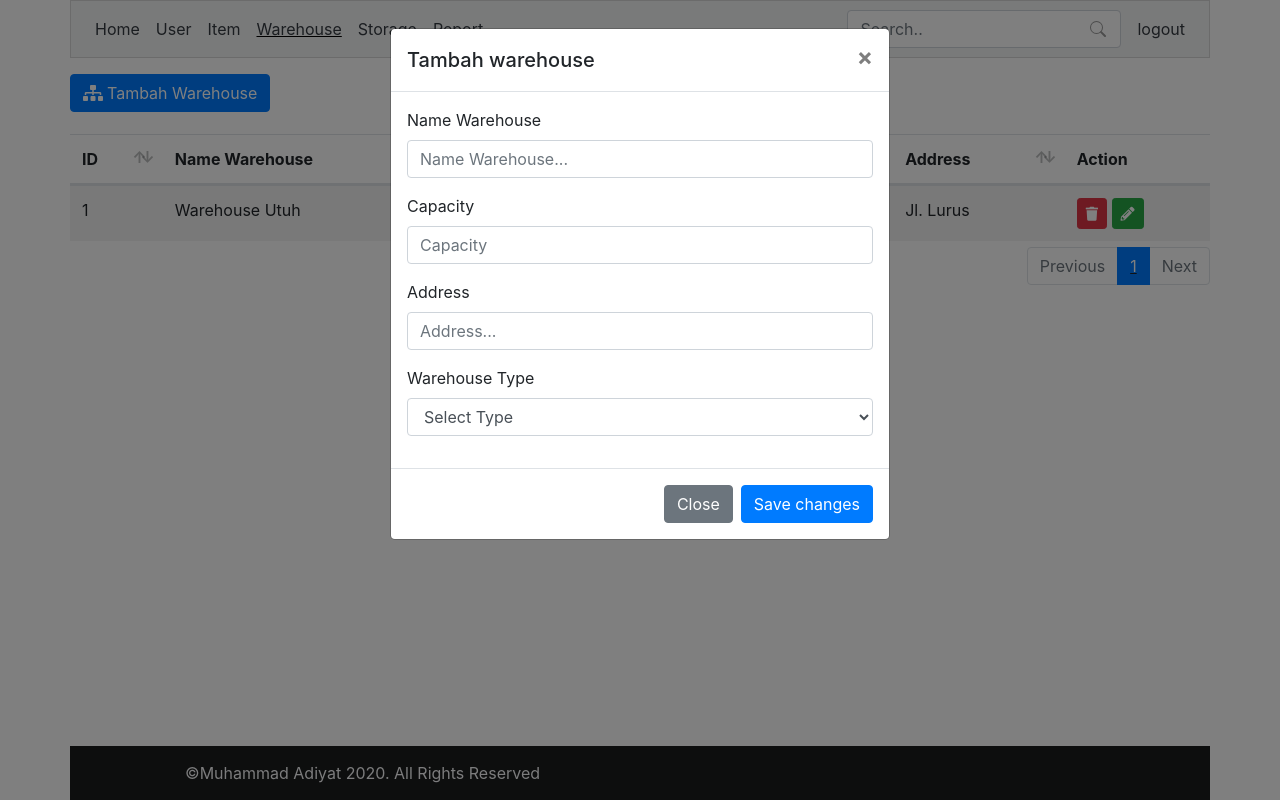
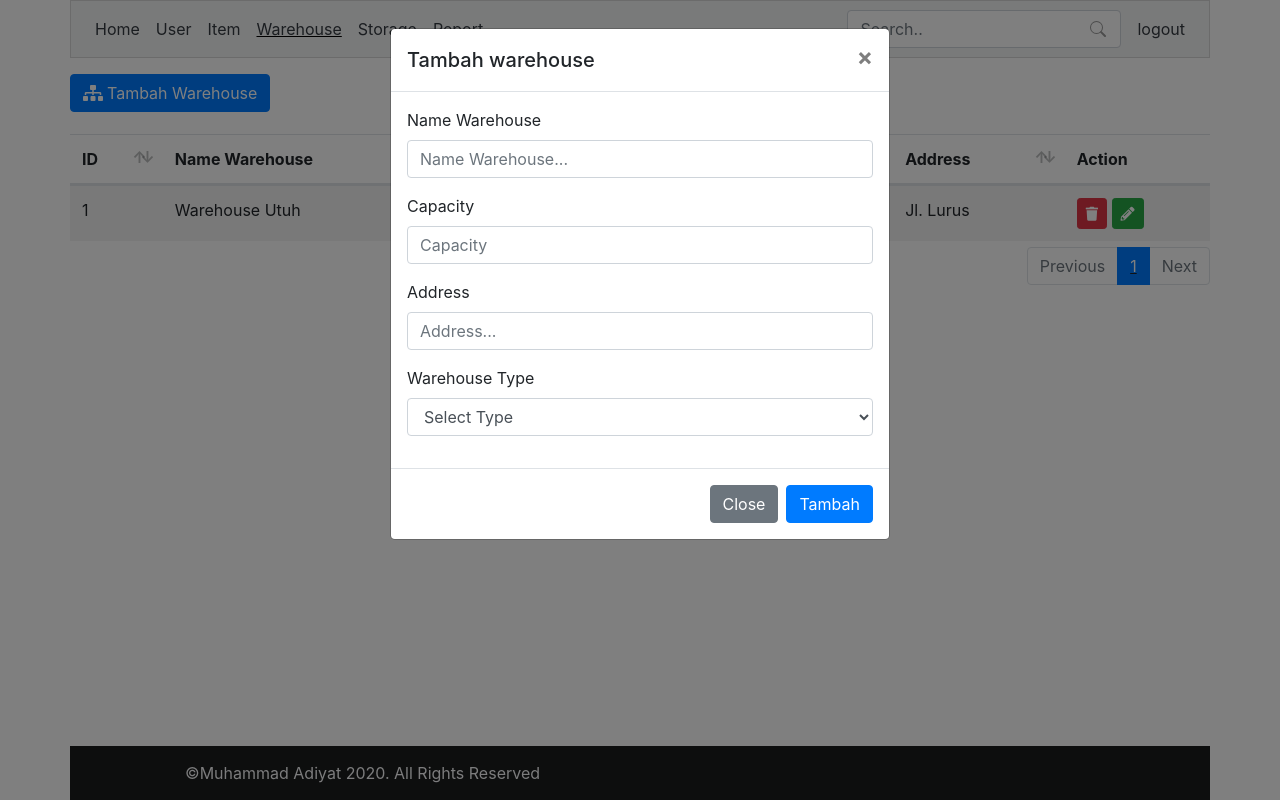
Before and after one commit to adiyatzzz/app-logistik, a PHP site: page /index.php?p=warehouse in a window 1280 px wide, after a click on "Tambah Warehouse". Run offline with PHP 8.4, Linux system fonts and the light colour scheme; the visitor is signed in with stand-in values (Sample User, id 1); data comes from the database, SQL or seed files in the repository.

Commit message:
fixing some word on front end

```diff
--- a/template/item.php
+++ b/template/item.php
@@ -97,7 +97,7 @@ $warehouse = $db->select("SELECT * FROM m_warehouse");
                 </div>
                 <div class="modal-footer">
                     <button type="button" class="btn btn-secondary" data-dismiss="modal">Close</button>
-                    <button type="submit" class="btn btn-primary">Save changes</button>
+                    <button type="submit" class="btn btn-primary">Tambah</button>
                 </div>
             </form>
         </div>
--- a/template/warehouse.php
+++ b/template/warehouse.php
@@ -46,7 +46,7 @@ $warehouse_type = $db->select("SELECT * FROM m_typewarehouse");
                             <td><?= $warehouse["capacity"] ?></td>
                             <td><?= $warehouse["address"] ?></td>
                             <td>
-                                <a href="proses.php?act=hapus_warehouse&id=<?= $warehouse["id_warehouse"] ?>" class="btn btn-sm btn-danger" onclick="return confirm('Yakin?')"><i class="fas fa-trash"></i></i></a>
+                                <a href="proses.php?act=hapus_warehouse&id=<?= $warehouse["id_warehouse"] ?>" class="btn btn-sm btn-danger" onclick="return confirm('Yakin? Semua item akan dihapus.')"><i class="fas fa-trash"></i></i></a>
                                 <a href="?p=edit_warehouse&id=<?= $warehouse["id_warehouse"] ?>" class="btn btn-sm btn-success"><i class="fas fa-pencil-alt"></i></a>
                             </td>
                         </tr>
@@ -93,7 +93,7 @@ $warehouse_type = $db->select("SELECT * FROM m_typewarehouse");
                 </div>
                 <div class="modal-footer">
                     <button type="button" class="btn btn-secondary" data-dismiss="modal">Close</button>
-                    <button type="submit" class="btn btn-primary">Save changes</button>
+                    <button type="submit" class="btn btn-primary">Tambah</button>
                 </div>
             </form>
         </div>
```
